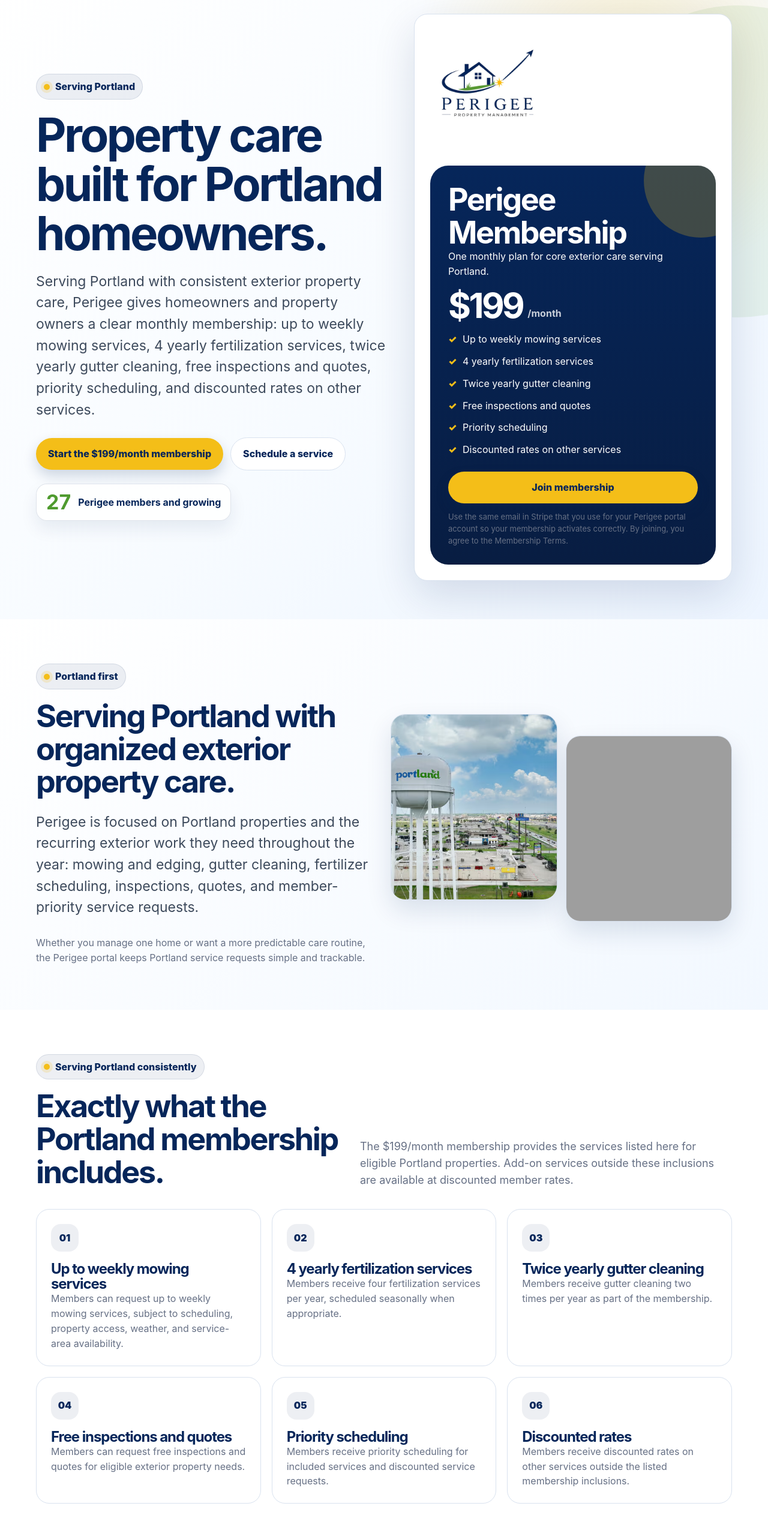
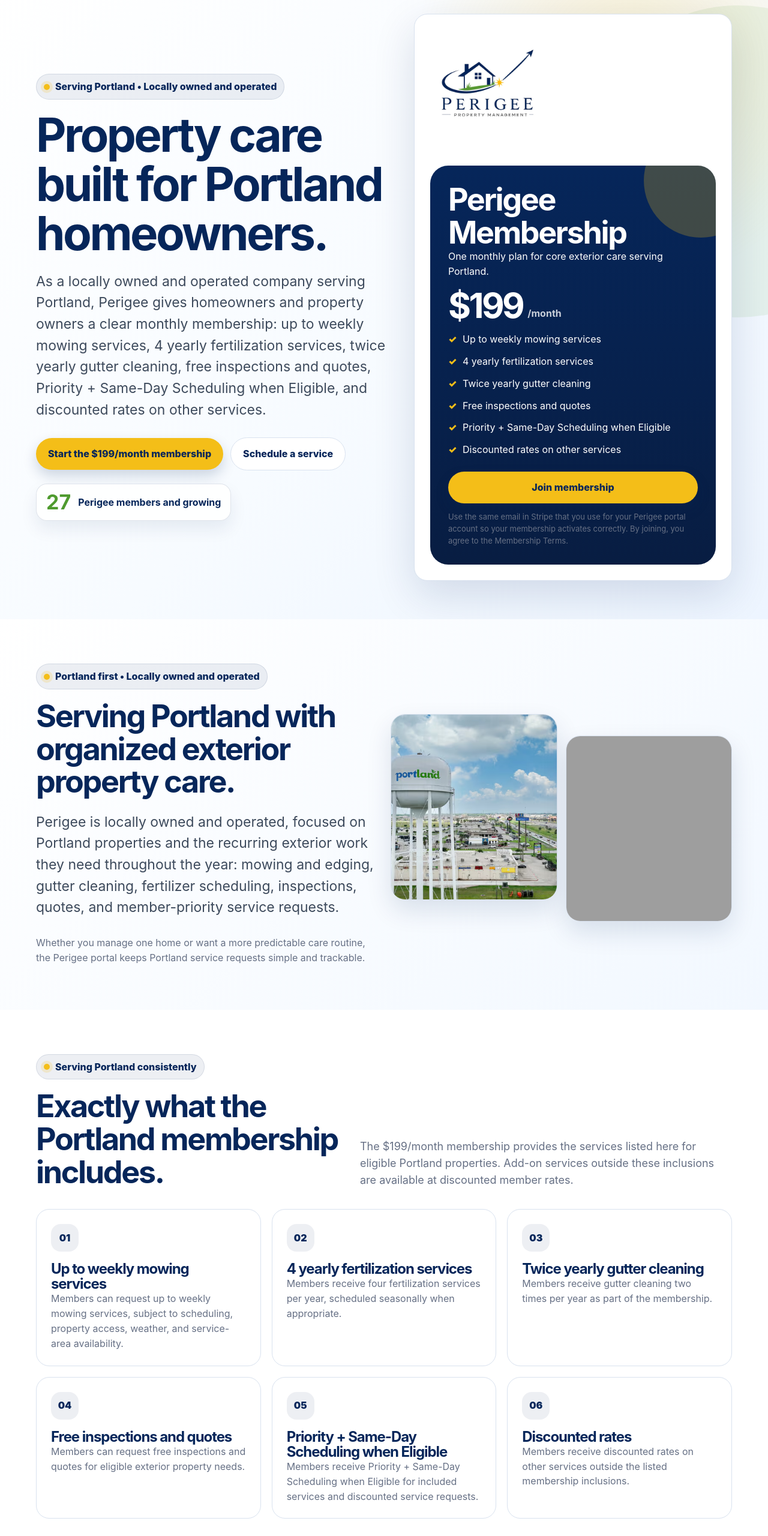
Before and after one commit to mattyaug/p, a website: page public/index.html in a window 1280 px wide. Shown: the part 140-2700 px from the top of the page at 60% size. Drawn offline with Linux system fonts and the light colour scheme; no server answers; grey boxes are pictures that could not be loaded.

Commit message:
Add files via upload

```diff
--- a/public/index.html
+++ b/public/index.html
@@ -4,9 +4,9 @@
   <meta charset="utf-8" />
   <meta name="viewport" content="width=device-width, initial-scale=1" />
   <title>Perigee Property Management | Exterior Property Care in Portland</title>
-  <meta name="description" content="Perigee Property Management provides exterior property care in Portland with a $199/month membership that includes up to weekly mowing services, 4 yearly fertilization services, twice yearly gutter cleaning, free inspections and quotes, priority scheduling, and discounted rates on other services." />
+  <meta name="description" content="Perigee Property Management provides exterior property care in Portland with a $199/month membership that includes up to weekly mowing services, 4 yearly fertilization services, twice yearly gutter cleaning, free inspections and quotes, Priority + Same-Day Scheduling when Eligible, and discounted rates on other services." />
   <meta property="og:title" content="Perigee Property Management" />
-  <meta property="og:description" content="Reliable exterior property care in Portland. Membership includes up to weekly mowing, 4 yearly fertilization services, twice yearly gutter cleaning, free inspections and quotes, priority scheduling, and discounted add-ons." />
+  <meta property="og:description" content="Reliable exterior property care in Portland. Membership includes up to weekly mowing, 4 yearly fertilization services, twice yearly gutter cleaning, free inspections and quotes, Priority + Same-Day Scheduling when Eligible, and discounted add-ons." />
   <meta property="og:type" content="website" />
   <link rel="icon" href="/assets/perigee-logo.jpeg" />
   <link rel="stylesheet" href="/assets/styles.css" />
@@ -33,9 +33,9 @@
     <section class="hero">
       <div class="container hero-grid">
         <div>
-          <div class="kicker">Serving Portland</div>
+          <div class="kicker">Serving Portland • Locally owned and operated</div>
           <h1>Property care built for Portland homeowners.</h1>
-          <p class="lead">Serving Portland with consistent exterior property care, Perigee gives homeowners and property owners a clear monthly membership: up to weekly mowing services, 4 yearly fertilization services, twice yearly gutter cleaning, free inspections and quotes, priority scheduling, and discounted rates on other services.</p>
+          <p class="lead">As a locally owned and operated company serving Portland, Perigee gives homeowners and property owners a clear monthly membership: up to weekly mowing services, 4 yearly fertilization services, twice yearly gutter cleaning, free inspections and quotes, Priority + Same-Day Scheduling when Eligible, and discounted rates on other services.</p>
           <div class="hero-actions">
             <a class="btn gold" data-membership-link href="https://buy.stripe.com/4gM7sNewm0td1JwaBs8og00">Start the $199/month membership</a>
             <a class="btn secondary" href="/portal/">Schedule a service</a>
@@ -57,7 +57,7 @@
               <li>4 yearly fertilization services</li>
               <li>Twice yearly gutter cleaning</li>
               <li>Free inspections and quotes</li>
-              <li>Priority scheduling</li>
+              <li>Priority + Same-Day Scheduling when Eligible</li>
               <li>Discounted rates on other services</li>
             </ul>
             <a class="btn gold full" data-membership-link href="https://buy.stripe.com/4gM7sNewm0td1JwaBs8og00">Join membership</a>
@@ -70,9 +70,9 @@
     <section class="portland-section">
       <div class="container grid-2 portland-grid">
         <div>
-          <div class="kicker">Portland first</div>
+          <div class="kicker">Portland first • Locally owned and operated</div>
           <h2>Serving Portland with organized exterior property care.</h2>
-          <p class="lead">Perigee is focused on Portland properties and the recurring exterior work they need throughout the year: mowing and edging, gutter cleaning, fertilizer scheduling, inspections, quotes, and member-priority service requests.</p>
+          <p class="lead">Perigee is locally owned and operated, focused on Portland properties and the recurring exterior work they need throughout the year: mowing and edging, gutter cleaning, fertilizer scheduling, inspections, quotes, and member-priority service requests.</p>
           <p class="muted">Whether you manage one home or want a more predictable care routine, the Perigee portal keeps Portland service requests simple and trackable.</p>
         </div>
         <div class="city-photo-grid" aria-label="Portland service area photos">
@@ -115,8 +115,8 @@
           </article>
           <article class="service-card">
             <div class="icon-badge">05</div>
-            <h3>Priority scheduling</h3>
-            <p class="muted">Members receive priority scheduling for included services and discounted service requests.</p>
+            <h3>Priority + Same-Day Scheduling when Eligible</h3>
+            <p class="muted">Members receive Priority + Same-Day Scheduling when Eligible for included services and discounted service requests.</p>
           </article>
           <article class="service-card">
             <div class="icon-badge">06</div>
```
Also changed, not shown: public/portal/index.html (+3 -3 lines), public/terms/index.html (+2 -2 lines), README.md.
